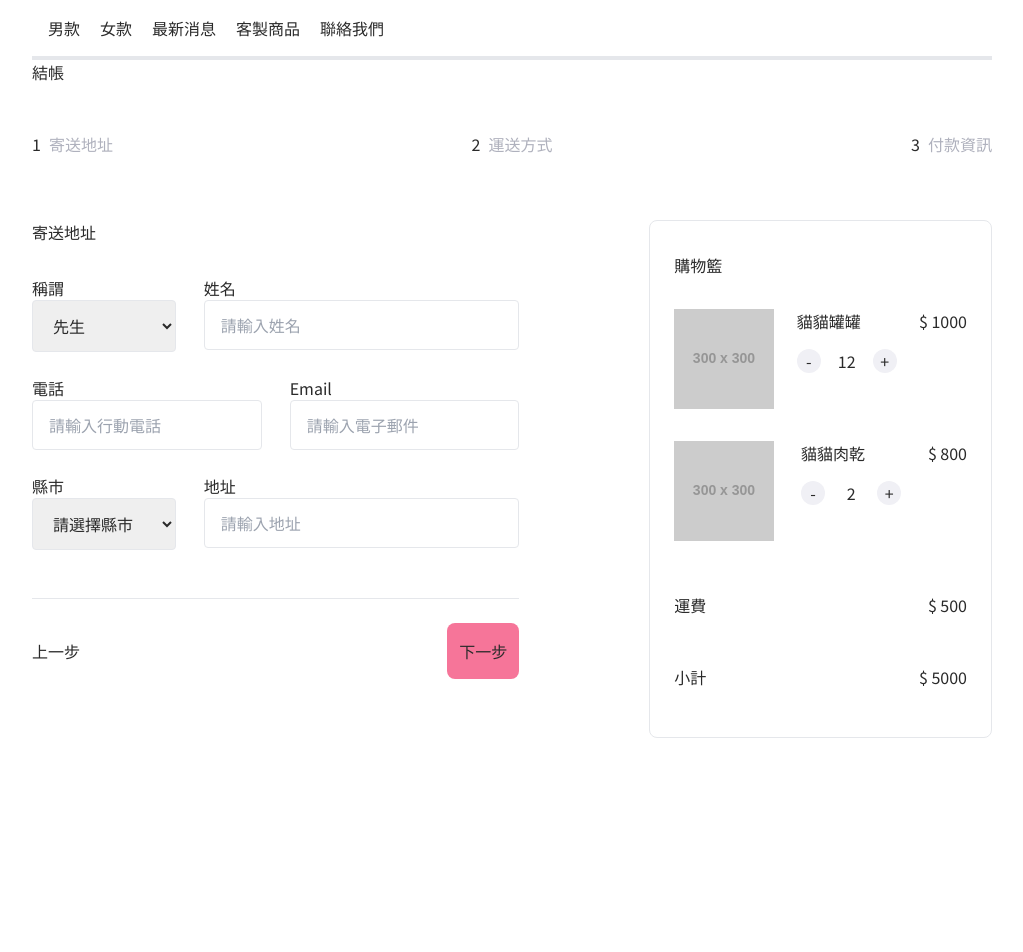
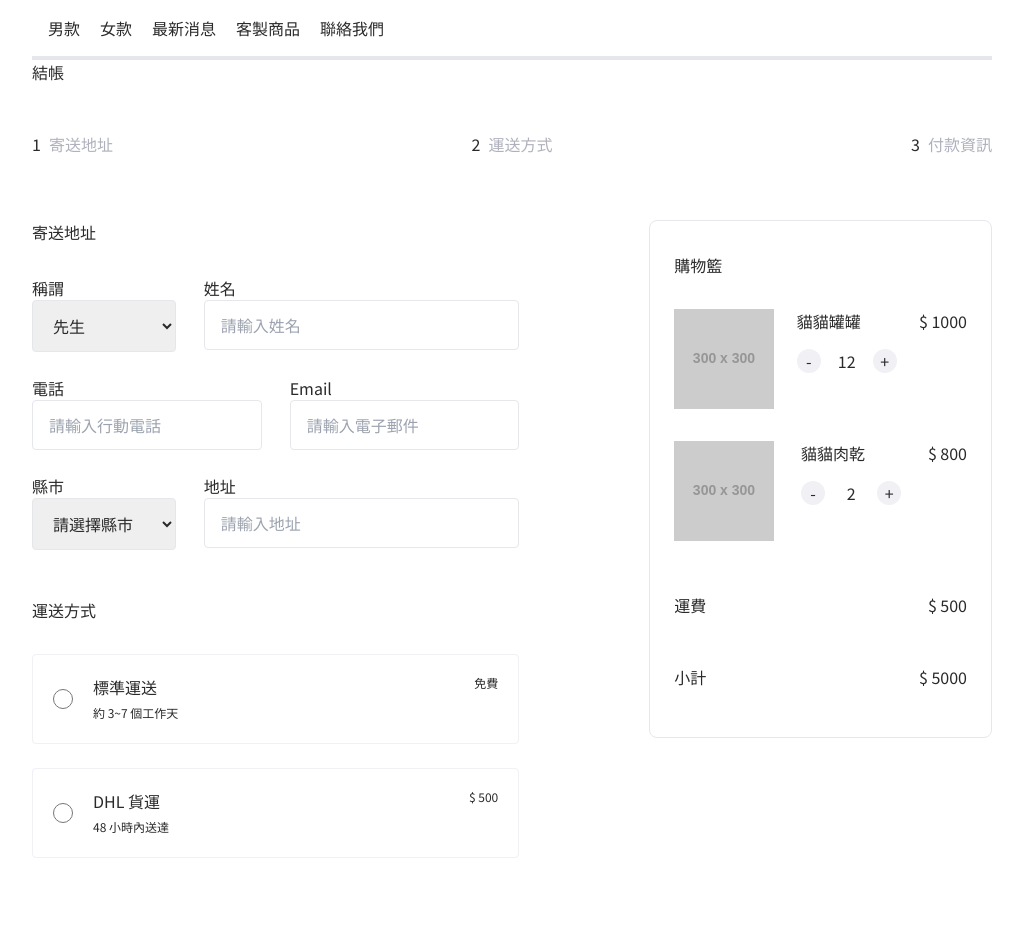
Before and after one commit to shijia22/react-alpha-shop, a React (Vite) app: page / in a window 1280 px wide. Shown: the top 952 px of the page, without its empty margins (128-1151 px from the left). Before the commit the page ends 800 px from the top, so only its background shows below. Built offline with nearby package versions, Linux system fonts and the light colour scheme.

Commit message:
feat: 🎸 Step2

```diff
--- a/src/App.jsx
+++ b/src/App.jsx
@@ -5,6 +5,7 @@ import Header from '../src/components/Header'
 import ProgressControl from '../src/components/ProgressControl';
 import Cart from '../src/components/Cart';
 import Step1 from '../src/components/Step1';
+import Step2 from '../src/components/Step2';
 
 function App() {
 
@@ -16,6 +17,7 @@ function App() {
       <div className="flex">
         <div className="flex-grow mr-[8.125rem]">
           <Step1 />
+          <Step2 />
           <ProgressControl />
         </div>
         <div className="w-2/5">
--- /dev/null
+++ b/src/components/Step2/index.jsx
@@ -0,0 +1,36 @@
+import { React } from 'react';
+
+const Step2 = () => {
+  return (
+    <div>
+      <h2 class="mb-8">運送方式</h2>
+      <form class="mb-36">
+      <div
+          class="p-5 mb-6 flex items-center border border-[#f0f0f5] rounded focus:border-[#2a2a2a] hover:border-[#2a2a2a]">
+        <input
+          type="radio" class="mr-5 w-[20px] h-[20px] opacity-100"/>
+        <div class="flex-grow">
+          <div class="flex justify-between">
+            <span>標準運送</span>
+              <span class="text-xs leading-4">免費</span>
+          </div>
+            <span class="text-xs leading-4">約 3~7 個工作天</span>
+        </div>
+      </div>
+        <div
+          class="p-5 mb-6 flex items-center border border-[#f0f0f5] rounded focus:border-[#2a2a2a] hover:border-[#2a2a2a]">
+          <input
+            type="radio" class="mr-5 w-[20px] h-[20px] opacity-100" />
+          <div class="flex-grow">
+            <div class="flex justify-between">
+              <span>DHL 貨運</span>
+              <span class="text-xs leading-4">$ 500</span>
+            </div>
+            <span class="text-xs leading-4">48 小時內送達</span>
+          </div>
+        </div>
+    </form>
+  </div>
+  );
+};
+export default Step2;
```
